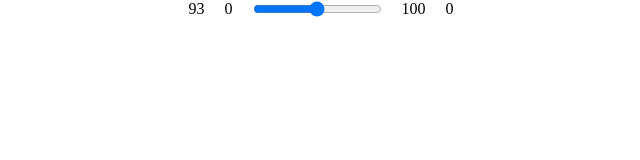
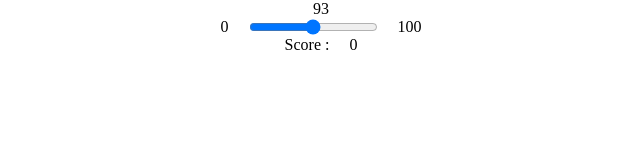
Before and after one commit to HorroGlitch/juste_prix, a website built with Vite: page index.html in a window 1280 px wide. Shown: the whole page, without its empty margins (319-959 px from the left). Built offline with nearby package versions, Linux system fonts and the light colour scheme.

Commit message:
adding timer & score

```diff
--- a/index.html
+++ b/index.html
@@ -7,15 +7,18 @@
     <title>Vite App</title>
   </head>
   <body>
-    <div>
+
     <p id="random">50</p>
     <div id="app">
       <span>0</span>
       <input type="range" id="user">
       <span>100</span>
     </div>
+    <div>
+    <p>Score :</p>
     <p id="score">0</p>
   </div>
+
     <script type="module" src="/main.js"></script>
   </body>
 </html>
--- a/main.js
+++ b/main.js
@@ -1,4 +1,14 @@
 import './style.css'
+
+alert('Welcome to The "Prix presque juste" Simple rules: you have to drag the range bar the closest to the top number on your screen, 50 pts if you\'re 5 numbers near to it, 100 pts if you are perfectly on it. Good luck!')
+
+let scoreboard = [
+
+  {
+
+  },
+
+]
 
 let userInput = document.getElementById("user")
 let price = Math.floor(Math.random() * 100);
@@ -8,8 +18,15 @@ let score = document.getElementById("score")
 let nbrPoints = 0
 
 random.textContent = price
+let timer = 1000
+
+setTimeout(() => {
+  let playerName = prompt("Veuillez taper un nom de gagnant")
+  return alert("Bravo " + playerName + "! Tu as gagné " + nbrPoints + " points")
+}, 30 * timer);
 
   userInput.addEventListener("change", (e)=>{
+
     let userValue = parseInt(e.target.value)
 
     if (price - userValue === 0) {
@@ -18,7 +35,7 @@ userInput.addEventListener("change", (e)=>{
       score.textContent = nbrPoints
       console.log("if " + (price - userValue))
 
-  } else if ((price - userValue <= 5 && price - userValue > 0) || (price - userValue >= -5 && price - userValue  < 0)) {
+    } else if ((price - userValue <= 5 && price - userValue > 0) || (price - userValue >= -5 && price - userValue < 0)) {
 
       nbrPoints += 50
       score.textContent = nbrPoints
--- a/style.css
+++ b/style.css
@@ -16,3 +16,9 @@ span{
   align-items:center;
   justify-content: center;
 }
+
+#random{
+  display: flex;
+  align-items: center;
+  justify-content: center;
+}
```
Lines whose indentation alone changed are shown as unchanged.
